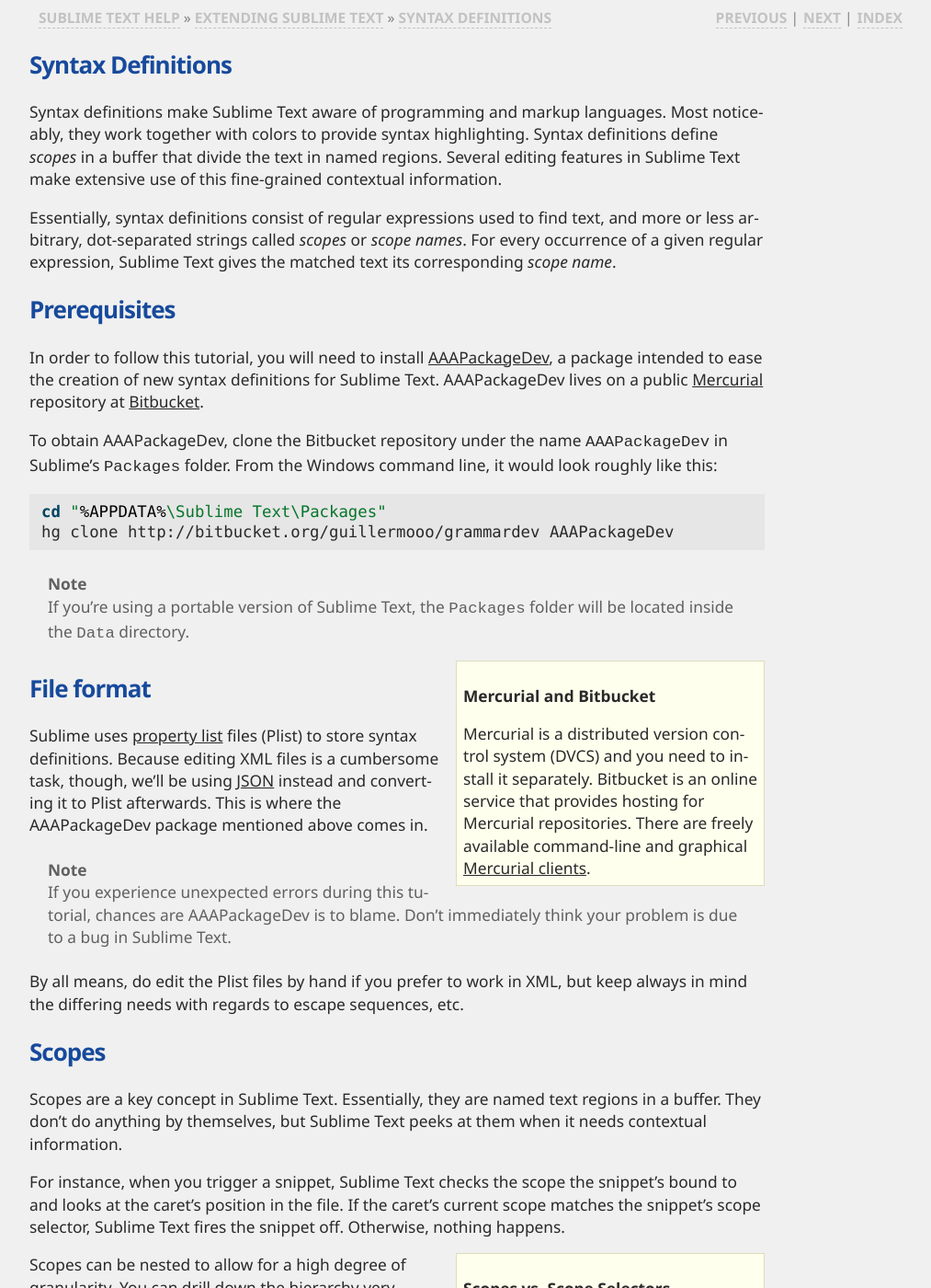
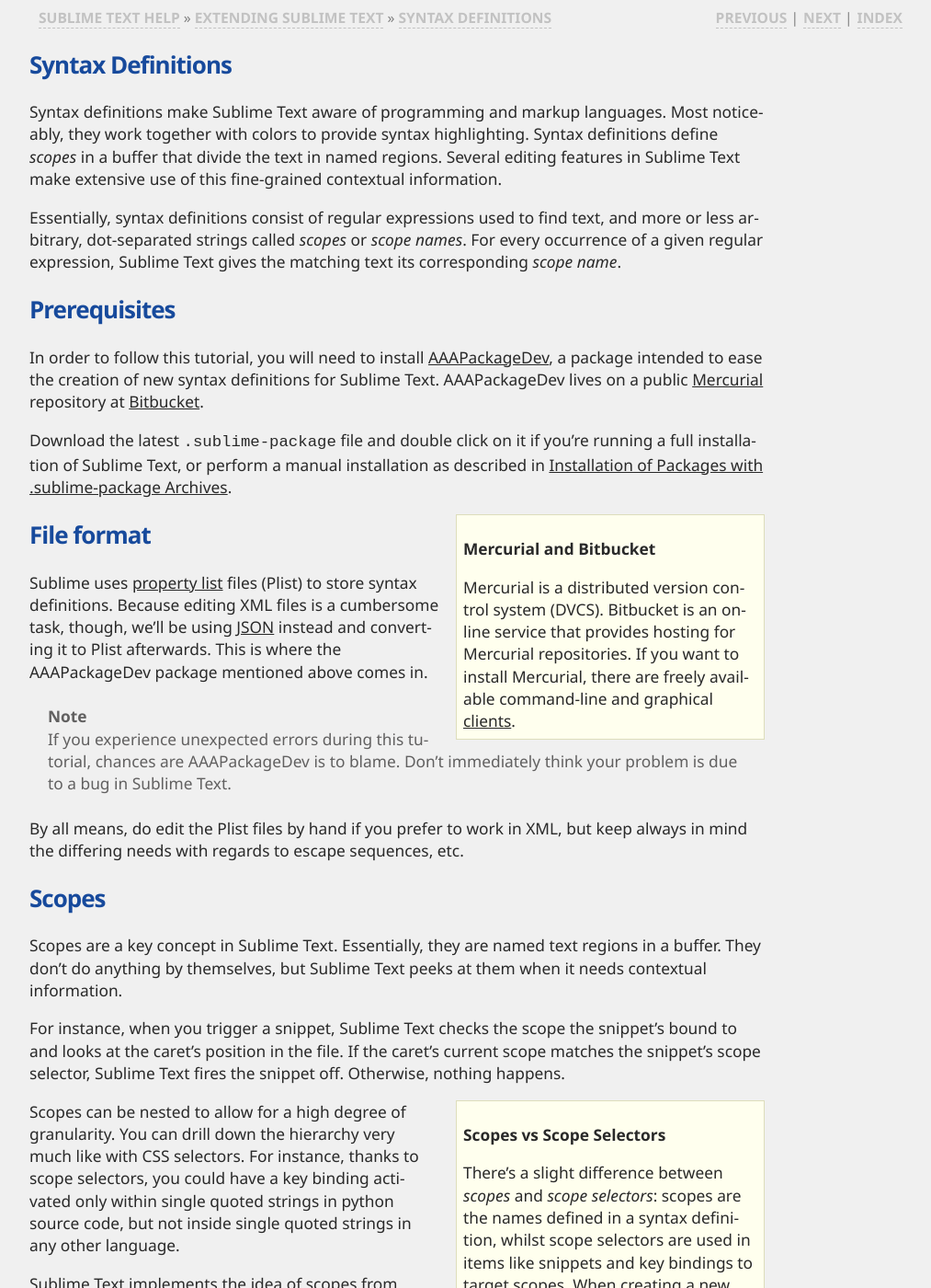
Before and after one commit to guillermooo/sublime-undocs, a Sphinx documentation site: the page built from source/extensibility/syntaxdefs.rst, in a window 1280 px wide and 1400 px high. Shown: the whole window at 92% size, without its empty margins (128-1141 px from the left). Built offline with Sphinx 7.4.7, drawn with Linux system fonts in a browser that asks for light colours; some of the changed text lies outside the part shown.

Commit message:
Revised syntaxdefs.rst topic.

````diff
--- a/source/extensibility/packages.rst
+++ b/source/extensibility/packages.rst
@@ -90,6 +90,8 @@
 	Packages installed as ``.sublime-package`` archives get added automatically
 	to ``Installed Packages``, so they are very convenient.
 
+.. _installation-of-sublime-packages:
+
 Installation of Packages with ``.sublime-package`` Archives
 -----------------------------------------------------------
 
--- a/source/extensibility/syntaxdefs.rst
+++ b/source/extensibility/syntaxdefs.rst
@@ -12,7 +12,7 @@
 Essentially, syntax definitions consist of regular expressions used to find
 text, and more or less arbitrary, dot-separated strings called *scopes* or *scope
 names*. For every occurrence of a given regular expression, Sublime Text gives
-the matched text its corresponding *scope name*.
+the matching text its corresponding *scope name*.
 
 Prerequisites
 *************
@@ -25,28 +25,18 @@
 .. _Mercurial: http://mercurial.selenic.com/
 .. _Bitbucket: http://bitbucket.org
 
-To obtain AAAPackageDev, clone the Bitbucket repository under the name ``AAAPackageDev``
-in Sublime's ``Packages`` folder. From the Windows command line, it would look
-roughly like this:
-
-.. code-block:: bat
-
-  cd "%APPDATA%\Sublime Text\Packages"
-  hg clone http://bitbucket.org/guillermooo/grammardev AAAPackageDev
-
-.. note::
-  If you're using a portable version of Sublime Text, the ``Packages`` folder
-  will be located inside the ``Data`` directory.
-
+Download the latest ``.sublime-package`` file and double click on it if you're
+running a full installation of Sublime Text, or perform a manual installation
+as described in :ref:`installation-of-sublime-packages`.
 
 .. sidebar:: Mercurial and Bitbucket
 
-  Mercurial is a distributed version control system (DVCS) and you need to install
-  it separately. Bitbucket is an online service that provides hosting for Mercurial
-  repositories. There are freely available command-line and graphical
-  `Mercurial clients`_.
+  Mercurial is a distributed version control system (DVCS). Bitbucket is an
+  online service that provides hosting for Mercurial repositories. If you want
+  to install Mercurial, there are freely available command-line and graphical
+  `clients`_.
 
-  .. _`Mercurial clients`: http://mercurial.selenic.com/downloads/
+  .. _`clients`: http://mercurial.selenic.com/downloads/
 
 File format
 ***********
@@ -56,7 +46,7 @@
 converting it to Plist afterwards. This is where the AAAPackageDev package mentioned
 above comes in.
 
-.. _`property list`: http://en.wikipedia.org/wiki/Property_list
+.. _property list: http://en.wikipedia.org/wiki/Property_list
 .. _JSON: http://en.wikipedia.org/wiki/JSON
 
 .. note::
@@ -81,7 +71,7 @@
 scope matches the snippet's scope selector, Sublime Text fires the snippet off.
 Otherwise, nothing happens.
 
-.. sidebar:: Scopes vs. Scope Selectors
+.. sidebar:: Scopes vs Scope Selectors
 
   There's a slight difference between *scopes* and *scope selectors*: scopes are
   the names defined in a syntax definition, whilst scope selectors are used in
@@ -100,9 +90,6 @@
 
 .. _`Textmate's online manual`: http://manual.macromates.com/en/
 
-.. ST lets the user react to contexts in plugins, not scopes.
-.. .. note::
-..  Sublime Text provides a hook to create user-defined scopes for plugins too.
 
 How Syntax Definitions Work
 ***************************
@@ -126,11 +115,11 @@
 ****************************
 
 By way of example, let's create a syntax definition for Sublime Text snippets.
-We'll be styling the actual snippet content, not the ``sublime-snippet`` file.
+We'll be styling the actual snippet content, not the ``.sublime-snippet`` file.
 
 .. note::
   Since syntax definitions are primarily used to enable syntax highlighting,
-  we'll use *to style* with the meaning *to break down a source code file into
+  we'll use *to style* as in *to break down a source code file into
   scopes*. Keep in mind, however, that colors are a different thing to syntax
   definitions and that scopes have many more uses besides syntax highlighting.
 
@@ -152,33 +141,15 @@
 
 To create a new syntax definition, follow these steps:
 
-  - Hit ``Ctrl+``` to open the Sublime Text python console.
-  - Type ``window.run_command("new_syntax_def")``.
+  - Go to **Tools | Packages | Package Development | New Syntax Definition**
   - Save the new file to your ``Packages/User`` folder as ``Sublime Snippets (Raw).JSON-tmLanguage``.
 
 You should now see a file like this::
 
-  { "name": "Untitled",
-    "scopeName": "source.untitled",
-    "fileTypes": ["ff", "fff"],
-    "foldingStartMarker": "\\\\{\\\\s*$",
-    "foldingStopMarker": "^\\\\s*\\\\}",
+  { "name": "Syntax Name",
+    "scopeName": "source.syntax_name",
+    "fileTypes": [""],
     "patterns": [
-       { "name": "keyword.untitled",
-         "match": "\\\\b(if|while|for|return)\\\\b"
-       },
-       { "name": "string.quoted.double.untitled",
-         "begin": "\\\"",
-         "beginCaptures": {
-           "0": { "name": "definition.string.quoted.double.untitled" }
-          },
-          "end": "\\\"",
-          "patterns": [
-             { "name": "constant.character.escape.untitled",
-               "match": "\\\\."
-             }
-          ]
-       }
     ],
     "uuid": "ca03e751-04ef-4330-9a6b-9b99aae1c418"
   }
@@ -373,7 +332,7 @@
       "comment": "Variables like $PARAM1, $TM_SELECTION..."
     }
 
-Repeat the steps above to update the tmLanguage file and restart Sublime Text.
+Repeat the steps above to update the ``.tmLanguage`` file and restart Sublime Text.
 
 Fine Tuning Matches
 -------------------
@@ -383,7 +342,7 @@
 the ``$`` to stand out. That's where ``captures`` come in. Using captures,
 you can break a pattern down into components to target them individually.
 
-Let's rewrite one of our previous patterns to use captures:
+Let's rewrite one of our previous patterns to use ``captures``:
 
 .. code-block:: js
 
@@ -447,18 +406,18 @@
     Regex for the end mark for this scope.
 
 ``beginCaptures``
-    Captures for the begin marker. They work like captures for simple matches. Optional.
+    Captures for the ``begin`` marker. They work like captures for simple matches. Optional.
 
 ``endCaptures``
-    Same as beginCaptures but for the end marker. Optional.
+    Same as ``beginCaptures`` but for the ``end`` marker. Optional.
 
 ``contentName``
     Scope for the whole matched region, from the begin marker to the end marker,
-    inclusive. This will effectively create nested scopes for beginCaptures,
-    endCaptures and patterns defined within this rule. Optional.
+    inclusive. This will effectively create nested scopes for ``beginCaptures``,
+    ``endCaptures`` and ``patterns`` defined within this rule. Optional.
 
 ``patterns``
-    An array of patterns to match against the begin-end content **only**---they are not
+    An array of patterns to match against the begin-end content **only** ---they are not
     matched against the text consumed by **begin** or **end**.
 
 We'll use this rule to style nested complex fields in snippets::
````
Also changed, not shown: other parts of source/extensibility/syntaxdefs.rst (+18 -30 lines).
